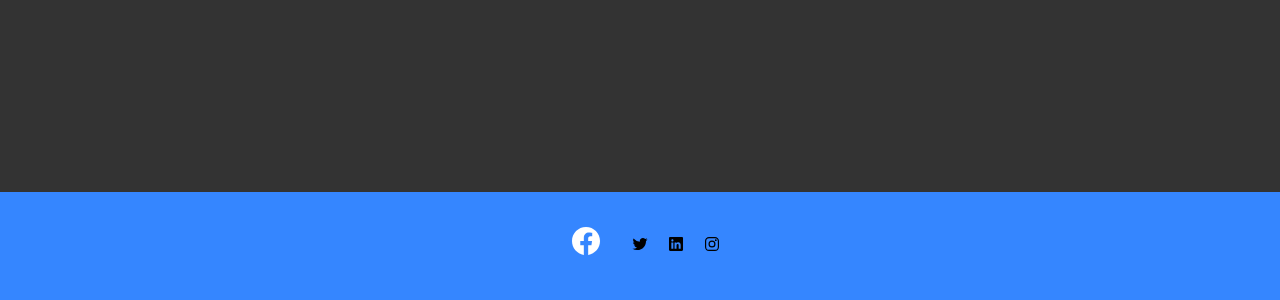
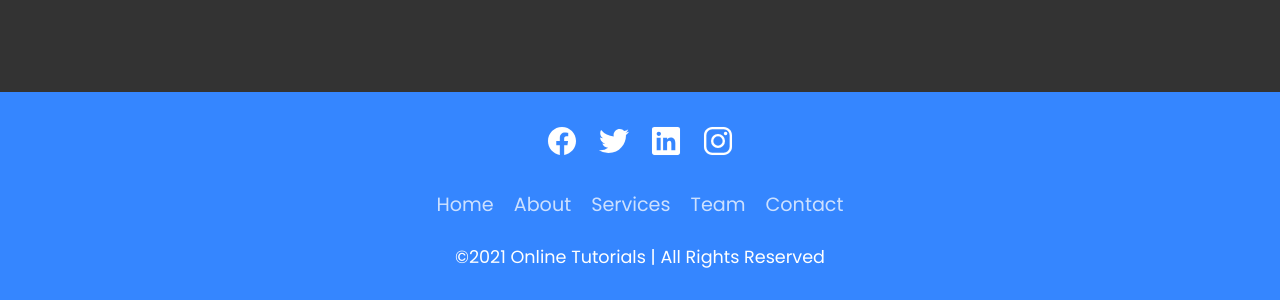
Before and after one commit to dougsoa/Responsive_Animated_Footer, a plain HTML site: page index.html in a window 1280 px wide. Shown: the part 500-800 px from the top of the page. Drawn offline with nearby package versions, Linux system fonts and the light colour scheme.

Commit message:
Update index.html

```diff
--- a/index.html
+++ b/index.html
@@ -8,14 +8,19 @@
   <body>
     <footer>
       <ul class="social_icon">
-        <li>
-          <a href="#"><ion-icon name="logo-facebook"></ion-icon></a>
-        </li>
-        <li><a href="#"></a><ion-icon name="logo-twitter"></ion-icon></li>
-        <li><a href="#"></a><ion-icon name="logo-linkedin"></ion-icon></li>
-        <li><a href="#"></a><ion-icon name="logo-instagram"></ion-icon></li>
+        <li> <a href="#"><ion-icon name="logo-facebook"></ion-icon></a></li>
+        <li> <a href="#"><ion-icon name="logo-twitter"></ion-icon></a></li>
+        <li> <a href="#"><ion-icon name="logo-linkedin"></ion-icon></a></li>
+        <li> <a href="#"><ion-icon name="logo-instagram"></ion-icon></a></li>
       </ul>
-    </footer>
+      <ul class="menu">
+        <li><a href="#">Home</a></li>
+        <li><a href="#">About</a></li>
+        <li><a href="#">Services</a></li>
+        <li><a href="#">Team</a></li>
+        <li><a href="#">Contact</a></li>
+      </ul>
+      <p>©2021 Online Tutorials | All Rights Reserved</p>
     <script
       type="module"
       src="https://unpkg.com/ionicons@5.5.2/dist/ionicons/ionicons.esm.js"
```
